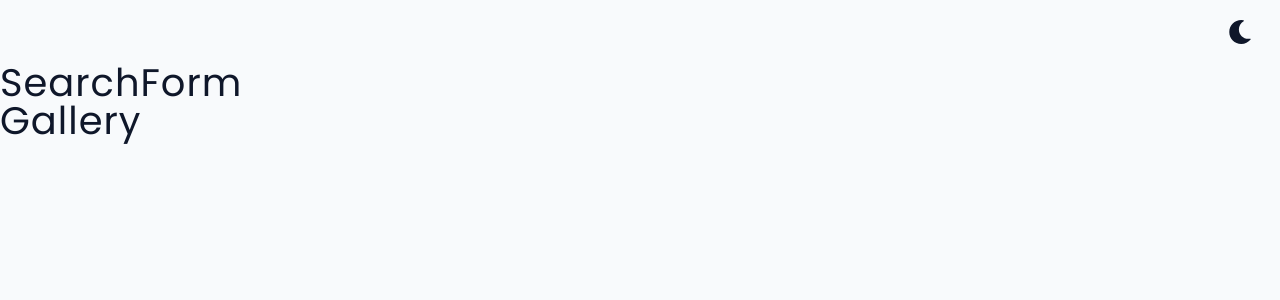
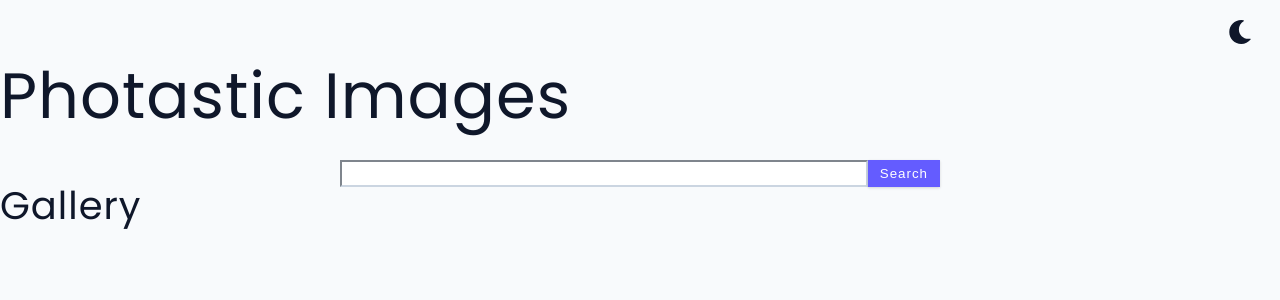
Before and after one commit to Hcmwebs/photastic, a React (Vite) app: page / in a window 1280 px wide. Shown: the top 300 px of the page. Built offline with nearby package versions, Linux system fonts and the light colour scheme.

Commit message:
started working on the search form

```diff
--- a/src/components/SearchForm.jsx
+++ b/src/components/SearchForm.jsx
@@ -1,5 +1,45 @@
+import styled from 'styled-components';
+
 const SearchForm = () => {
-	return <h2>SearchForm</h2>
-}
+	return (
+		<Wrapper>
+			<h1>Photastic images</h1>
+			<form action='' className='searchForm'>
+				<input type='text' className='searchInput' />
+				<button className='btn'>search</button>
+			</form>
+		</Wrapper>
+	);
+};
 
-export default SearchForm
+const Wrapper = styled.section`
+	.title {
+		color: var(--primary-500);
+	}
+	.searchForm {
+		width: var(--view-width);
+		max-width: var(--fixed-width);
+		margin: 0 auto;
+		margin-top: 2rem;
+		display: grid;
+		grid-template-columns: 1fr auto;
+	}
+
+	.searchInput {
+		border-color: var(--grey-300);
+		transition: var(--darkModeTransition);
+		color: var(--textColor);
+		border-radius: 0;
+
+		/* border-right: none; */
+	}
+
+	.searchForm .btn {
+		border-radius: 0;
+	}
+	.searchForm .btn:hover {
+		background: var(--primary-300);
+		color: var(--black);
+	}
+`;
+export default SearchForm;
--- a/src/styles/GlobalStyles.jsx
+++ b/src/styles/GlobalStyles.jsx
@@ -299,34 +299,6 @@ PROJECT CSS
 Search Form
 ========
 */
-.title {
-  color: var(--primary-500);
-}
-.search-form {
-  width: var(--view-width);
-  max-width: var(--fixed-width);
-  margin: 0 auto;
-  margin-top: 2rem;
-  display: grid;
-  grid-template-columns: 1fr auto;
-}
-
-.search-input {
-  border-color: var(--grey-300);
-  transition: var(--darkModeTransition);
-  color: var(--textColor);
-  border-radius: 0;
-
-  /* border-right: none; */
-}
-
-.search-form .btn {
-  border-radius: 0;
-}
-.search-form .btn:hover {
-  background: var(--primary-300);
-  color: var(--black);
-}
 
 /*
 ========
```
